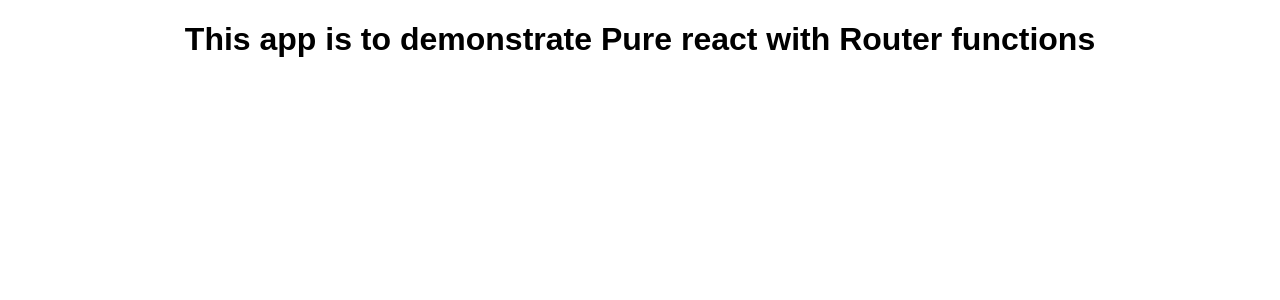
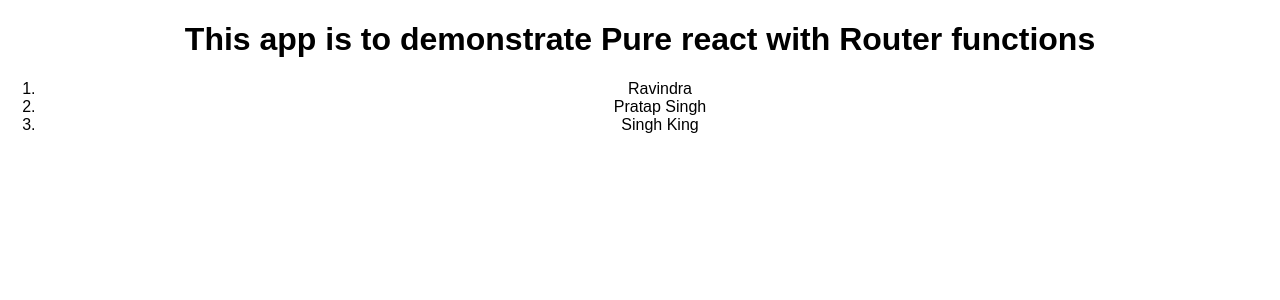
Before and after one commit to ravindragsingh/contactList_react, a React (Create React App) app: page / in a window 1280 px wide. Shown: the top 300 px of the page. Built offline with nearby package versions, Linux system fonts and the light colour scheme.

Commit message:
displaying data in child component

```diff
--- a/src/ListContacts.js
+++ b/src/ListContacts.js
@@ -7,7 +7,10 @@ class ListContacts extends Component {
     return (
 
        <ol>
+          {this.props.contacts.map((contact)=>
+          <li>{contact.name}</li>,
 
+          ) }
        </ol>
     );
   }
```
